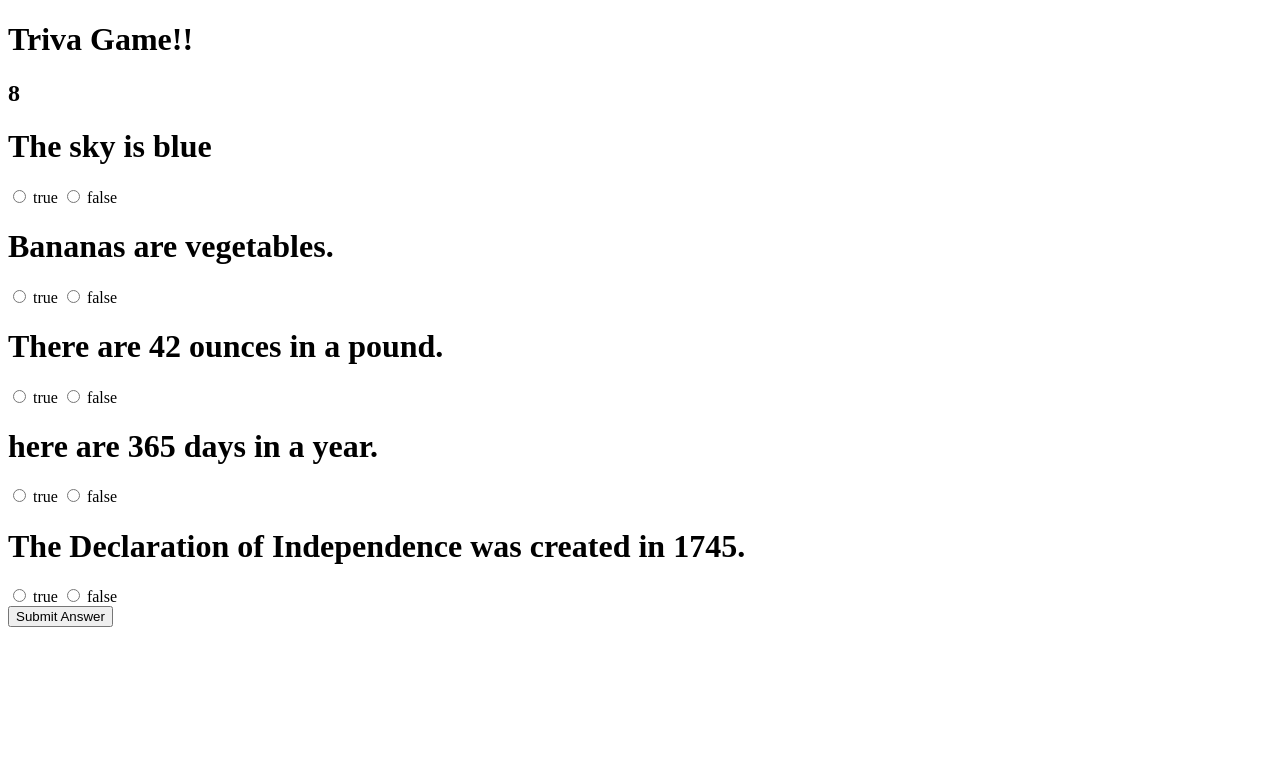
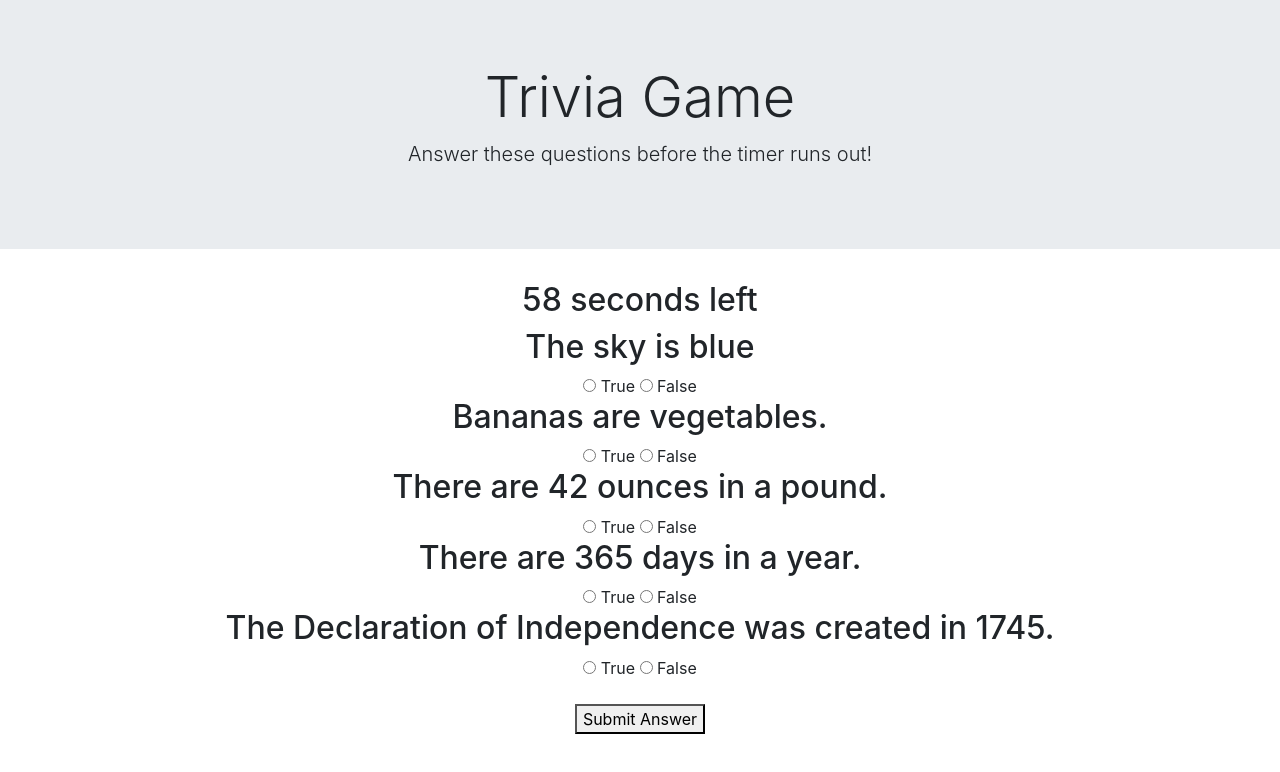
Before and after one commit to annapark23/TriviaGame, a plain HTML site: page index.html in a window 1280 px wide. Both pictures are taken after a click on the button "Start". Drawn offline with nearby package versions, Linux system fonts and the light colour scheme.

Commit message:
finished my project.. :/

```diff
--- a/assets/css/style.css
+++ b/assets/css/style.css
@@ -0,0 +1,3 @@
+body{
+    text-align: center;
+}
--- a/assets/javascript/app.js
+++ b/assets/javascript/app.js
@@ -1,9 +1,10 @@
 //=============================================== create variables ===============================================
-var correctQuestions = 0;
-var incorrectQuestions = 0;
-var unansweredQuestions;
+
 var intervalId;
-var number = 10;
+var number = 60;
+
+var numCorrect = 0;
+var numIncorrect = 0;
 
 //=============================================== functions ======================================================
 
@@ -17,11 +18,12 @@ function run() {
     document.getElementById('welcomeDiv').style.display = "block";
     document.getElementById('start').style.display = "none";
 
+
 }
 
 function startGame(){
     number--;
-    $("#show-number").html("<h2>" + number + "</h2>");
+    $("#show-number").html("<h2>" + number + " seconds left</h2>");
     if(number===0){
         stop();
         endPage();
@@ -38,49 +40,30 @@ function endPage(){
     //clears out the questions and timer
     document.getElementById('welcomeDiv').style.display = "none";
     document.getElementById('show-number').style.display = "none";
+
     //shows your results
     $("#timesup").html("<h1>Time's Up!</h1>");
-    $("#correct").html("Correct: " + correctQuestions);
-    $("#incorrect").html("Correct: " + incorrectQuestions);
-    $("#unanswered").html("Correct: " + unansweredQuestions);
+    $("#correct").html("Correct: " + numCorrect);
+    $("#incorrect").html("Incorrect: " + numIncorrect);
 
 }
-/*
+
+
+//function to check the answers if they are correct or not
 function submitAnswer() {
-    var radios = document.getElementsByName("choice");
-    var i = 0, len = radios.length;
-    var checked = false;
-    var userAnswer;
+    var radios = [];
 
-    for( ; i < len; i++ ) {
-       if(radios[i].checked) {
-         checked = true;
-         userAnswer = radios[i].value;
-       }
+    for (var i=0; i<5; i++){
+        radios.push($("input[name=" + i + "]:checked").val());
+        console.log("radios: ", radios);
+
+        if ($("input[name=" + i + "]:checked").val() === "correct") {
+            numCorrect++;
+            endPage();
+        }
+        else if ($("input[name=" + i + "]:checked").val() === "incorrect") {
+            numIncorrect++;
+            endPage();
+        }
     }
-    // if user click submit button without selecting any option, alert box should be say "please select choice answer".
-    if(!checked) {
-      alert("please select choice answer");
-      return;
-    }
-    // Correct answer
-    if(userAnswer === "correct") {
-        correctQuestions++;
-        console.log(correctQuestions);
-    }
-    // incorrect answer
-    else {
-        incorrectQuestions++;
-        console.log(incorrectQuestions)
-    }
-
-  }
-//reset game
-
-//end game --> you lose/win
-
-//===============================================run the program =================================================
-
-//make answer choices buttons? / choose the right button?
-
-//update score */
+}
--- a/index.html
+++ b/index.html
@@ -5,6 +5,11 @@
     <meta http-equiv="X-UA-Compatible" content="IE=edge">
     <title>Trivia Game</title>
     <meta name="viewport" content="width=device-width, initial-scale=1">
+
+<!--bootstrap-->
+    <link rel="stylesheet" href="https://stackpath.bootstrapcdn.com/bootstrap/4.1.3/css/bootstrap.min.css" integrity="sha384-MCw98/SFnGE8fJT3GXwEOngsV7Zt27NXFoaoApmYm81iuXoPkFOJwJ8ERdknLPMO" crossorigin="anonymous">
+    <script src="https://stackpath.bootstrapcdn.com/bootstrap/4.1.3/js/bootstrap.min.js" integrity="sha384-ChfqqxuZUCnJSK3+MXmPNIyE6ZbWh2IMqE241rYiqJxyMiZ6OW/JmZQ5stwEULTy" crossorigin="anonymous"></script>
+
     <link rel="stylesheet" type="text/css" media="screen" href="assets/css/style.css" />
 
 
@@ -14,52 +19,61 @@
 
 <body>
 
-    <h1>Triva Game!!</h1>
+    <header>
+        <div class="jumbotron jumbotron-fluid">
+            <div class="container">
+                <h1 class="display-4">Trivia Game</h1>
+                <p class="lead">Answer these questions before the timer runs out!</p>
+            </div>
+        </div>
+    </header>
+
     <button id=start>Start</button>
     <div id = "show-number"></div>
 
     <div id="welcomeDiv"  style="display:none;" class="answer_list" >
 
         <div id=question1>
-            <h1>The sky is blue</h1>
+            <h2>The sky is blue</h2>
             <form>
-                <input type="radio" name="choice" value="correct"> true
-                <input type="radio" name="choice" value="incorrect"> false
+                <input type="radio" name="0" value="correct"> True
+                <input type="radio" name="0" value="incorrect"> False
 
             </form>
         </div>
         <div id=question2>
-            <h1>Bananas are vegetables.</h1>
+            <h2>Bananas are vegetables.</h2>
             <form>
-                <input type="radio" name="choice" value="incorrect"> true
-                <input type="radio" name="choice" value="correct"> false
+                <input type="radio" name="1" value="incorrect"> True
+                <input type="radio" name="1" value="correct"> False
 
             </form>
         </div>
         <div id=question3>
-            <h1>There are 42 ounces in a pound.</h1>
+            <h2>There are 42 ounces in a pound.</h2>
             <form>
-                <input type="radio" name="choice" value="incorrect"> true
-                <input type="radio" name="choice" value="correct"> false
+                <input type="radio" name="2" value="incorrect"> True
+                <input type="radio" name="2" value="correct"> False
 
             </form>
         </div>
         <div id=question4>
-            <h1>here are 365 days in a year.</h1>
+            <h2>There are 365 days in a year.</h2>
             <form>
-                <input type="radio" name="choice" value="correct"> true
-                <input type="radio" name="choice" value="incorrect"> false
+                <input type="radio" name="3" value="correct"> True
+                <input type="radio" name="3" value="incorrect"> False
 
             </form>
         </div>
         <div id=question5>
-            <h1>The Declaration of Independence was created in 1745.</h1>
+            <h2>The Declaration of Independence was created in 1745.</h2>
             <form>
-                <input type="radio" name="choice" value="correct"> true
-                <input type="radio" name="choice" value="incorrect"> false
+                <input type="radio" name="4" value="correct"> True
+                <input type="radio" name="4" value="incorrect"> False
 
             </form>
         </div>
+        <br>
 
         <button onclick="submitAnswer()">Submit Answer</button>
         </div>
```
